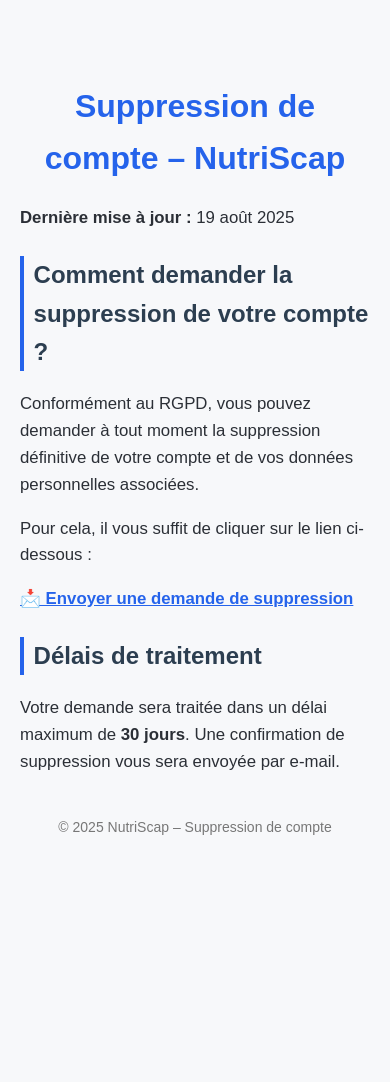
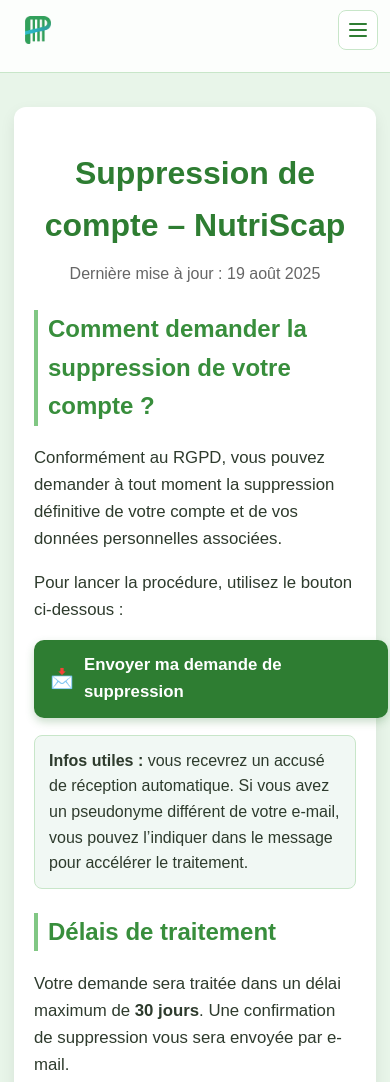
Before and after one commit to Chavignoble/nutriscap-privacy, a plain HTML site: page delete-account.html in a window 390 px wide. Shown: the top 1082 px of the page. Before the commit the page ends 898 px from the top, so only its background shows below. Drawn offline with Linux system fonts and the light colour scheme.

Commit message:
Add navigation and styling for account deletion and privacy policy pages

```diff
--- /dev/null
+++ b/assets/css/style.css
@@ -0,0 +1,266 @@
+/* Base */
+body {
+    font-family: Arial, sans-serif;
+    margin: 0;
+    padding: 0;
+    background: #e8f5e9;
+    color: #2e3b2d;
+    line-height: 1.6;
+}
+
+/* Navigation (solid, no gradient) */
+.topnav {
+    position: sticky;
+    top: 0;
+    z-index: 100;
+    display: flex;
+    gap: 12px;
+    justify-content: space-between;
+    align-items: center;
+    padding: calc(8px + env(safe-area-inset-top, 0px)) 12px;
+    background: rgba(255, 255, 255, 0.85);
+    border-bottom: 1px solid #c8e6c9;
+    -webkit-backdrop-filter: blur(6px);
+    backdrop-filter: blur(6px);
+}
+.container-nav {
+    display: flex;
+    max-width: 850px;
+    width: 100%;
+    margin: 0 auto;
+    align-items: center;
+    gap: 12px;
+}
+.topnav a {
+    color: #2e7d32;
+    font-weight: 600;
+    text-decoration: none;
+    padding: 8px 12px;
+    border-radius: 8px;
+    transition: all 0.2s ease;
+}
+.topnav a:hover {
+    background: #e0f2f1;
+    text-decoration: none;
+}
+.topnav a.active,
+.topnav a[aria-current="page"] {
+    background: #2e7d32;
+    color: #fff;
+    box-shadow: 0 4px 10px rgba(46, 125, 50, 0.25);
+}
+
+/* Nav toggle (desktop hidden) */
+.nav-toggle {
+    display: none;
+    cursor: pointer;
+    align-items: center;
+    justify-content: center;
+    width: 40px;
+    height: 40px;
+    border-radius: 8px;
+    border: 1px solid #c8e6c9;
+    background: rgba(255, 255, 255, 0.9);
+    color: #2e7d32;
+    font-size: 1.2rem;
+}
+.topnav .nav-links {
+    display: flex;
+    gap: 12px;
+}
+
+/* Layout */
+.container {
+    max-width: 860px;
+    margin: 40px auto;
+    padding: 20px;
+}
+.card {
+    background: #ffffff;
+    border-radius: 12px;
+    box-shadow: 0 6px 15px rgba(0, 0, 0, 0.08);
+    padding: 30px;
+}
+
+/* Typography */
+h1 {
+    text-align: center;
+    color: #2e7d32;
+    margin-bottom: 10px;
+}
+h2 {
+    margin-top: 24px;
+    color: #388e3c;
+    border-left: 4px solid #81c784;
+    padding-left: 10px;
+}
+p,
+li {
+    font-size: 1.05rem;
+}
+ul {
+    margin-left: 20px;
+}
+a {
+    color: #2e7d32;
+    font-weight: bold;
+    text-decoration: none;
+}
+a:hover {
+    text-decoration: underline;
+}
+
+/* Components */
+footer {
+    margin-top: 30px;
+    font-size: 14px;
+    text-align: center;
+    color: #555;
+    border-top: 1px solid #c8e6c9;
+    padding-top: 10px;
+}
+.meta {
+    text-align: center;
+    color: #666;
+    margin-bottom: 20px;
+}
+.sommaire {
+    background: #f1f8f4;
+    border: 1px solid #c8e6c9;
+    border-radius: 8px;
+    padding: 15px;
+    margin-bottom: 25px;
+}
+.sommaire h3 {
+    margin-top: 0;
+    color: #2e7d32;
+}
+.sommaire ul {
+    list-style-type: none;
+    padding-left: 0;
+}
+.sommaire li {
+    margin: 5px 0;
+}
+
+/* Info box */
+.note {
+    background: #f1f8f4;
+    border: 1px solid #c8e6c9;
+    border-radius: 8px;
+    padding: 12px 14px;
+}
+
+/* CTA Button */
+.btn {
+    display: inline-flex;
+    align-items: center;
+    gap: 10px;
+    background: #2e7d32;
+    color: #fff;
+    padding: 12px 16px;
+    border-radius: 10px;
+    box-shadow: 0 4px 9px rgba(46, 125, 50, 0.25);
+    font-weight: 700;
+    text-decoration: none;
+    transition: all 0.2s ease;
+}
+.btn:hover {
+    transform: translateY(-1px);
+    box-shadow: 0 10px 22px rgba(46, 125, 50, 0.32);
+    text-decoration: none;
+}
+.btn:active {
+    transform: translateY(0);
+}
+.btn .icon {
+    font-size: 1.2rem;
+}
+
+/* Brand */
+.brand {
+    display: flex;
+    align-items: center;
+    gap: 10px;
+    flex: 1;
+}
+.brand-link {
+    display: inline-flex;
+    align-items: center;
+    gap: 10px;
+    font-weight: 800;
+    color: inherit;
+    text-decoration: none;
+}
+.brand-icon {
+    width: 28px;
+    height: 28px;
+    display: block;
+    color: #2e7d32;
+    object-fit: contain;
+}
+.brand-name {
+    color: #2e7d32;
+    letter-spacing: 0.2px;
+}
+
+/* Anchor offset for sticky nav */
+h1,
+h2,
+h3,
+[id] {
+    scroll-margin-top: 84px;
+}
+
+/* Responsive tweaks */
+@media (max-width: 640px) {
+    .topnav {
+        flex-direction: column;
+        align-items: stretch;
+        padding-top: calc(8px + env(safe-area-inset-top, 0px));
+        padding-bottom: 8px;
+        padding-left: 12px;
+        padding-right: 12px;
+    }
+    .container-nav {
+        /* empile la marque et les liens */
+        flex-direction: column;
+        align-items: stretch;
+    }
+    .brand {
+        align-items: center;
+        justify-content: space-between; /* logo à gauche, bouton à droite */
+        width: 100%;
+    }
+    .nav-toggle {
+        display: inline-flex;
+        margin-left: auto;
+    }
+    .topnav .nav-links {
+        display: block;
+        width: 100%;
+        overflow: hidden;
+        max-height: 0;
+        transition: max-height 0.25s ease;
+    }
+    .topnav.open .nav-links {
+        max-height: 200px;
+    }
+    .topnav .nav-links a {
+        display: block;
+        padding: 10px 8px;
+    }
+}
+@media (max-width: 480px) {
+    .container {
+        margin: 20px auto;
+        padding: 14px;
+    }
+    .card {
+        padding: 20px;
+    }
+    .btn {
+        width: 100%;
+        justify-content: center;
+    }
+}
--- /dev/null
+++ b/assets/js/main.js
@@ -0,0 +1,64 @@
+document.addEventListener("DOMContentLoaded", () => {
+    document.querySelectorAll(".topnav").forEach((nav) => {
+        const toggle = nav.querySelector(".nav-toggle");
+        const links = nav.querySelector(".nav-links");
+        if (toggle && links) {
+            const ICON_MENU = `\n        <svg xmlns="http://www.w3.org/2000/svg" width="24" height="24" viewBox="0 0 24 24" fill="none" stroke="currentColor" stroke-width="2" stroke-linecap="round" stroke-linejoin="round" class="lucide lucide-menu-icon lucide-menu"><path d="M4 12h16"/><path d="M4 18h16"/><path d="M4 6h16"/></svg>\n      `;
+            const ICON_CLOSE = `\n        <svg xmlns="http://www.w3.org/2000/svg" width="24" height="24" viewBox="0 0 24 24" fill="none" stroke="currentColor" stroke-width="2" stroke-linecap="round" stroke-linejoin="round" class="lucide lucide-x"><path d="M18 6 6 18"/><path d="M6 6l12 12"/></svg>\n      `;
+
+            // Ensure initial icon is burger
+            toggle.innerHTML = ICON_MENU;
+
+            toggle.addEventListener("click", () => {
+                const opened = nav.classList.toggle("open");
+                toggle.setAttribute("aria-expanded", opened ? "true" : "false");
+                toggle.setAttribute(
+                    "aria-label",
+                    opened ? "Fermer le menu" : "Ouvrir le menu"
+                );
+                toggle.innerHTML = opened ? ICON_CLOSE : ICON_MENU;
+            });
+
+            links.querySelectorAll("a").forEach((a) =>
+                a.addEventListener("click", () => {
+                    if (nav.classList.contains("open")) {
+                        nav.classList.remove("open");
+                        toggle.setAttribute("aria-expanded", "false");
+                        toggle.innerHTML = ICON_MENU;
+                    }
+                })
+            );
+        }
+    });
+
+    // Inline external SVGs to allow CSS color control (no-op for PNG)
+    const inlineSvg = async (img) => {
+        try {
+            const res = await fetch(img.src);
+            const text = await res.text();
+            const parser = new DOMParser();
+            const doc = parser.parseFromString(text, "image/svg+xml");
+            const svg = doc.documentElement;
+            svg.querySelectorAll("*").forEach((el) => {
+                if (
+                    el.getAttribute("fill") &&
+                    el.getAttribute("fill") !== "none"
+                )
+                    el.removeAttribute("fill");
+                if (
+                    el.getAttribute("stroke") &&
+                    el.getAttribute("stroke") !== "none"
+                )
+                    el.removeAttribute("stroke");
+            });
+            svg.setAttribute("fill", "currentColor");
+            svg.setAttribute("aria-hidden", img.alt ? "false" : "true");
+            svg.classList.add(...img.classList);
+            svg.removeAttribute("xmlns:a");
+            img.replaceWith(svg);
+        } catch (e) {
+            /* ignore */
+        }
+    };
+    document.querySelectorAll("img[data-inline-svg]").forEach(inlineSvg);
+});
--- a/delete-account.html
+++ b/delete-account.html
@@ -5,61 +5,98 @@
         <meta name="viewport" content="width=device-width, initial-scale=1" />
         <title>Suppression de compte – NutriScap</title>
         <meta name="color-scheme" content="light dark" />
-  <style>
-    body {
-      font-family: Arial, sans-serif;
-      max-width: 860px;
-      margin: 40px auto;
-      padding: 20px;
-      background: #f7f8fa;
-      color: #2b2f36;
-      line-height: 1.6;
-    }
-    h1 {
-      text-align: center;
-      color: #2563eb;
-    }
-    h2 {
-      margin-top: 24px;
-      color: #2c3e50;
-      border-left: 4px solid #2563eb;
-      padding-left: .6rem;
-    }
-    p {
-      font-size: 1.05rem;
-    }
-    a {
-      color: #2563eb;
-      font-weight: bold;
-    }
-    footer {
-      margin-top: 40px;
-      font-size: 14px;
-      text-align: center;
-      color: #777;
-    }
-  </style>
+        <link rel="stylesheet" href="assets/css/style.css" />
     </head>
     <body>
+        <nav class="topnav" aria-label="Navigation principale">
+            <div class="container-nav">
+                <div class="brand">
+                    <a href="/" class="brand-link">
+                        <img
+                            src="assets/img/icon.png"
+                            alt="NutriScap"
+                            class="brand-icon"
+                        />
+                    </a>
+                    <button
+                        class="nav-toggle"
+                        type="button"
+                        aria-label="Ouvrir le menu"
+                        aria-expanded="false"
+                    >
+                        <svg
+                            xmlns="http://www.w3.org/2000/svg"
+                            width="24"
+                            height="24"
+                            viewBox="0 0 24 24"
+                            fill="none"
+                            stroke="currentColor"
+                            stroke-width="2"
+                            stroke-linecap="round"
+                            stroke-linejoin="round"
+                            class="lucide lucide-menu-icon lucide-menu"
+                        >
+                            <path d="M4 12h16" />
+                            <path d="M4 18h16" />
+                            <path d="M4 6h16" />
+                        </svg>
+                    </button>
+                </div>
+                <div class="nav-links">
+                    <a href="/">Politique de confidentialité</a>
+                    <a
+                        href="delete-account.html"
+                        class="active"
+                        aria-current="page"
+                        >Suppression de compte</a
+                    >
+                </div>
+            </div>
+        </nav>
+
+        <div class="container">
+            <div class="card">
                 <h1>Suppression de compte – NutriScap</h1>
-  <p><strong>Dernière mise à jour :</strong> 19 août 2025</p>
+                <div class="meta">Dernière mise à jour : 19 août 2025</div>
 
                 <h2>Comment demander la suppression de votre compte ?</h2>
-  <p>Conformément au RGPD, vous pouvez demander à tout moment la suppression définitive de votre compte et de vos données personnelles associées.</p>
+                <p>
+                    Conformément au RGPD, vous pouvez demander à tout moment la
+                    suppression définitive de votre compte et de vos données
+                    personnelles associées.
+                </p>
 
-  <p>Pour cela, il vous suffit de cliquer sur le lien ci-dessous :</p>
-
+                <p>Pour lancer la procédure, utilisez le bouton ci-dessous :</p>
                 <p>
-    <a href="mailto:nutriscap.app@gmail.com?subject=Demande%20de%20suppression%20de%20compte%20NutriScap&body=Bonjour,%0D%0A%0D%0AJe souhaite demander la suppression définitive de mon compte NutriScap associé à cette adresse e-mail.%0D%0A%0D%0AMerci de confirmer la suppression.%0D%0A%0D%0A--%0DSignature">
-      📩 Envoyer une demande de suppression
+                    <a
+                        class="btn"
+                        role="button"
+                        aria-label="Envoyer une demande de suppression par e-mail"
+                        href="mailto:nutriscap.app@gmail.com?subject=Demande%20de%20suppression%20de%20compte%20NutriScap&body=Bonjour,%0D%0A%0D%0AJe souhaite demander la suppression définitive de mon compte NutriScap associé à cette adresse e-mail.%0D%0A%0D%0AMerci de confirmer la suppression.%0D%0A%0D%0A--%0DSignature"
+                    >
+                        <span class="icon">📩</span>
+                        Envoyer ma demande de suppression
                     </a>
                 </p>
 
+                <div class="note" role="status">
+                    <strong>Infos utiles :</strong> vous recevrez un accusé de
+                    réception automatique. Si vous avez un pseudonyme différent
+                    de votre e-mail, vous pouvez l’indiquer dans le message pour
+                    accélérer le traitement.
+                </div>
+
                 <h2>Délais de traitement</h2>
-  <p>Votre demande sera traitée dans un délai maximum de <strong>30 jours</strong>. Une confirmation de suppression vous sera envoyée par e-mail.</p>
+                <p>
+                    Votre demande sera traitée dans un délai maximum de
+                    <strong>30 jours</strong>. Une confirmation de suppression
+                    vous sera envoyée par e-mail.
+                </p>
 
-  <footer>
-    © 2025 NutriScap – Suppression de compte
-  </footer>
+                <footer>© 2025 NutriScap – Suppression de compte</footer>
+            </div>
+        </div>
+
+        <script defer src="assets/js/main.js"></script>
     </body>
 </html>
```
Also changed, not shown: index.html (+104 -101 lines), assets/img/icon.png (added). Lines whose indentation alone changed are shown as unchanged.
